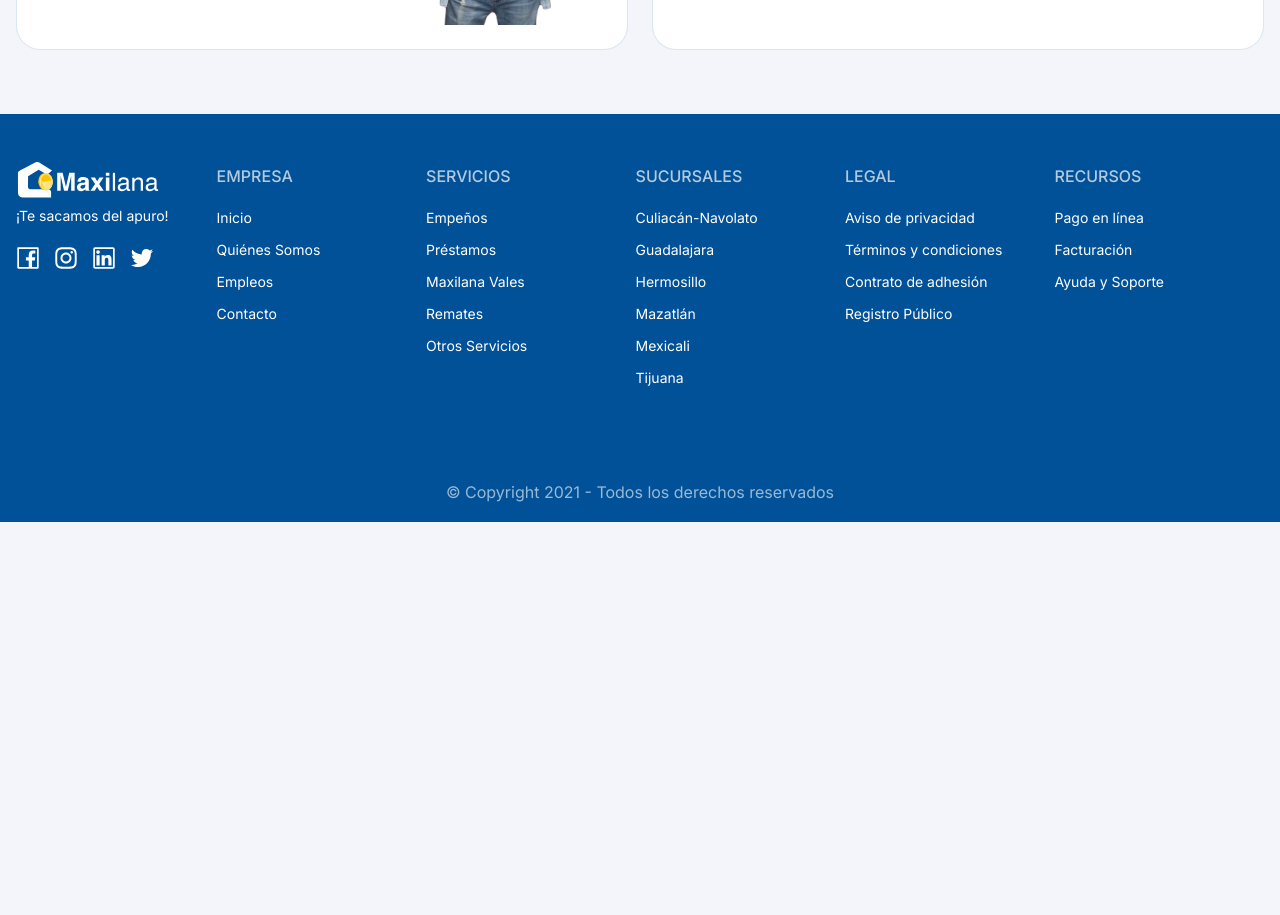
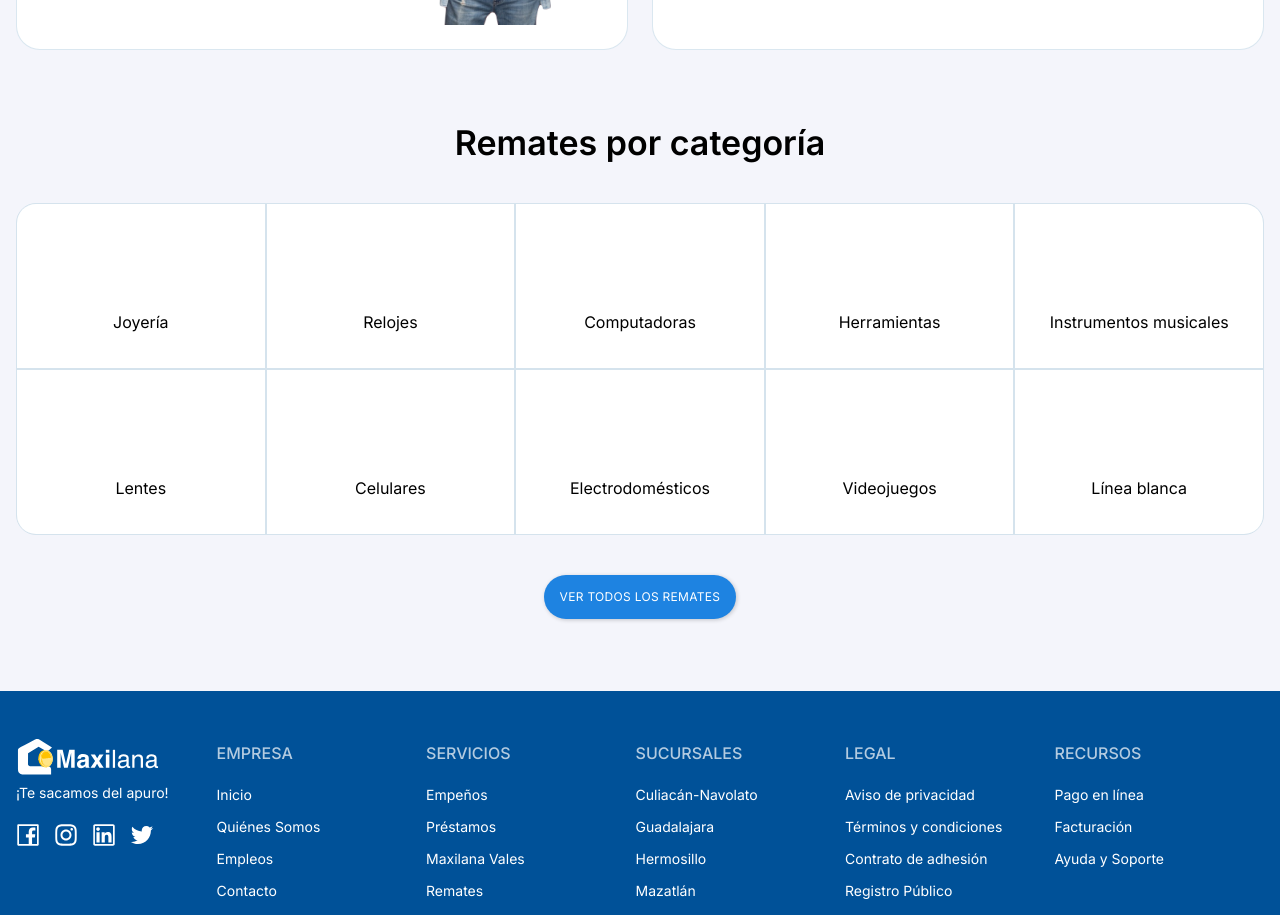
Before and after one commit to maxilana/maxilana-web, a Next.js app: page / in a window 1280 px wide. Shown: the part 1400-2315 px from the top of the page. Before the commit the page ends 1922 px from the top, so only its background shows below. Built offline with nearby package versions, Linux system fonts and the light colour scheme.

Commit message:
Componente CategoryExplorer

```diff
--- /dev/null
+++ b/components/common/CategoryExplorer/CategoryExplorer.module.css
@@ -0,0 +1,22 @@
+.root {
+  @apply my-10 rounded-[20px] overflow-hidden bg-[#D5E3ED] border border-[#D5E3ED];
+}
+
+.gridWrapper {
+  @apply grid gap-[2px] grid-cols-2;
+  @apply sm:grid-cols-5;
+}
+
+.gridElement {
+  @apply transition-colors px-6 py-8 bg-white;
+  @apply hover:bg-[#D5E3ED] hover:cursor-pointer;
+}
+
+.link {
+  @apply flex flex-col justify-center items-center space-y-4 text-center;
+}
+
+.linkLabel {
+  @apply text-sm;
+  @apply sm:text-base;
+}
--- /dev/null
+++ b/components/common/CategoryExplorer/CategoryExplorer.tsx
@@ -0,0 +1,41 @@
+import { FC } from "react";
+
+import styles from './CategoryExplorer.module.css';
+
+interface Props {
+  categories?: any[];
+}
+
+const CategoryExplorer: FC<Props> = ({ categories }) => {
+  return (
+    <div className={styles.root}>
+      <div className={styles.gridWrapper}>
+        {demo.map((item, idx) => {
+          return (
+            <div key={item.id} className={styles.gridElement}>
+              <div className={styles.link}>
+                <div className="w-[56px] h-[56px]" />
+                <span className={styles.linkLabel}>{item.label}</span>
+              </div>
+            </div>
+          )
+        })}
+      </div>
+    </div>
+  )
+};
+
+const demo = [
+  { id: 1, label: "Joyería" },
+  { id: 2, label: "Relojes" },
+  { id: 3, label: "Computadoras" },
+  { id: 4, label: "Herramientas" },
+  { id: 5, label: "Instrumentos musicales" },
+  { id: 6, label: "Lentes" },
+  { id: 7, label: "Celulares" },
+  { id: 8, label: "Electrodomésticos" },
+  { id: 9, label: "Videojuegos" },
+  { id: 10, label: "Línea blanca" }
+];
+
+export default CategoryExplorer;
--- /dev/null
+++ b/components/common/CategoryExplorer/index.ts
@@ -0,0 +1 @@
+export { default } from './CategoryExplorer';
--- a/components/common/index.ts
+++ b/components/common/index.ts
@@ -1,2 +1,3 @@
 export { default as Hero } from './Hero';
 export { default as SocialMenu } from './SocialMenu';
+export { default as CategoryExplorer } from './CategoryExplorer';
--- a/package.json
+++ b/package.json
@@ -12,6 +12,7 @@
     "@ant-design/icons": "^4.6.2",
     "@tailwindcss/line-clamp": "^0.2.1",
     "autoprefixer": "^10.2.6",
+    "classnames": "^2.3.1",
     "eslint-config-prettier": "^8.3.0",
     "next": "11.0.1",
     "postcss": "^8.3.5",
--- a/pages/index.tsx
+++ b/pages/index.tsx
@@ -2,7 +2,7 @@ import React from 'react';
 import Head from 'next/head';
 import Image from 'next/image';
 
-import { Hero } from '~/components/common';
+import { CategoryExplorer, Hero } from '~/components/common';
 import { Footer, Layout } from '~/components/layout';
 import { Card, Button } from '~/components/ui';
 
@@ -58,6 +58,13 @@ function Home() {
             </Card>
           ))}
         </div>
+        <section className="my-12 lg:my-[72px]">
+          <h2 className="text-center text-2xl">Remates por categoría</h2>
+          <CategoryExplorer />
+          <div className="text-center">
+            <Button theme="secondary" text="Ver todos los remates" href="/" />
+          </div>
+        </section>
       </Layout>
       <Footer />
     </div>
```
Also changed, not shown: 1 other file (tests, documents, lock files or other folders).
